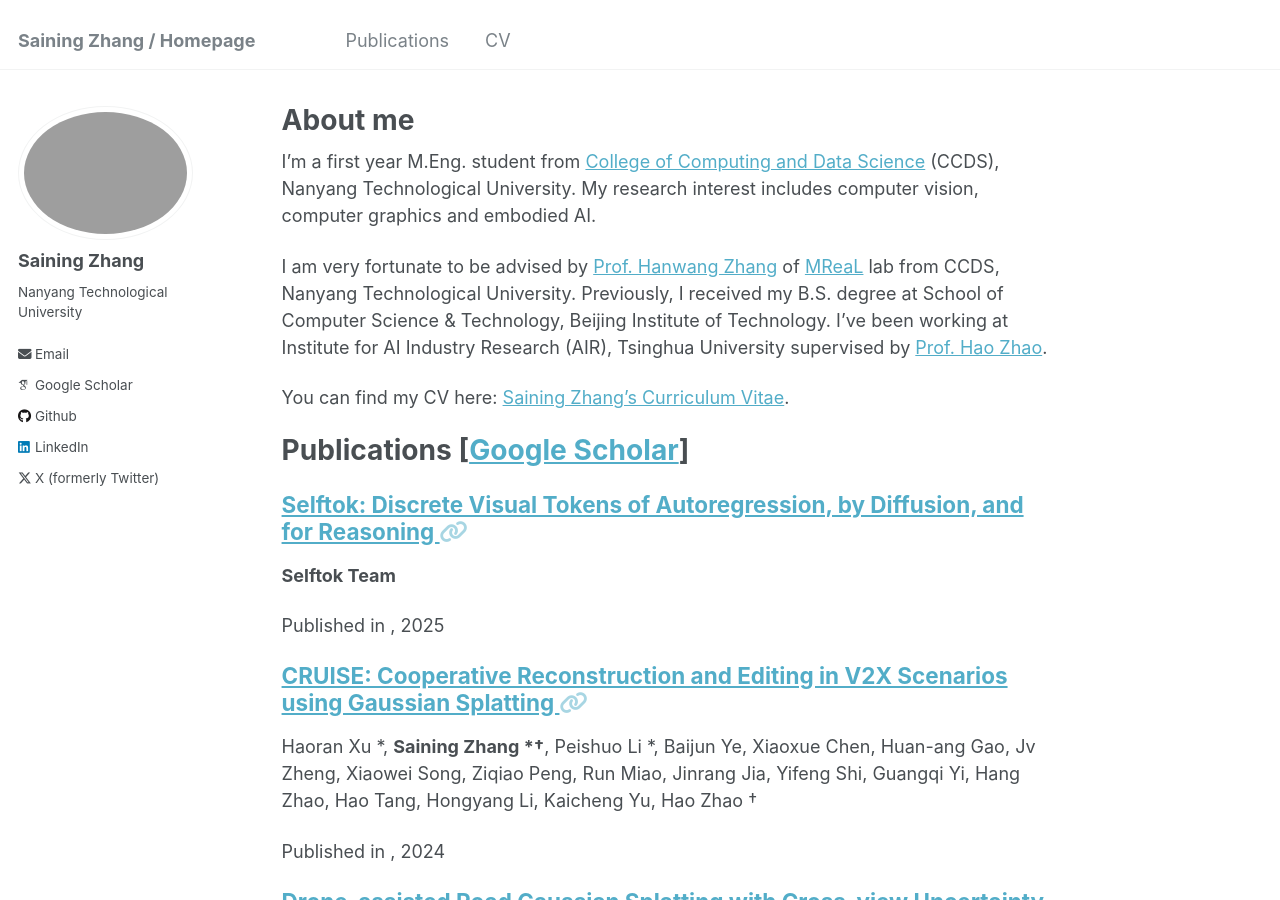
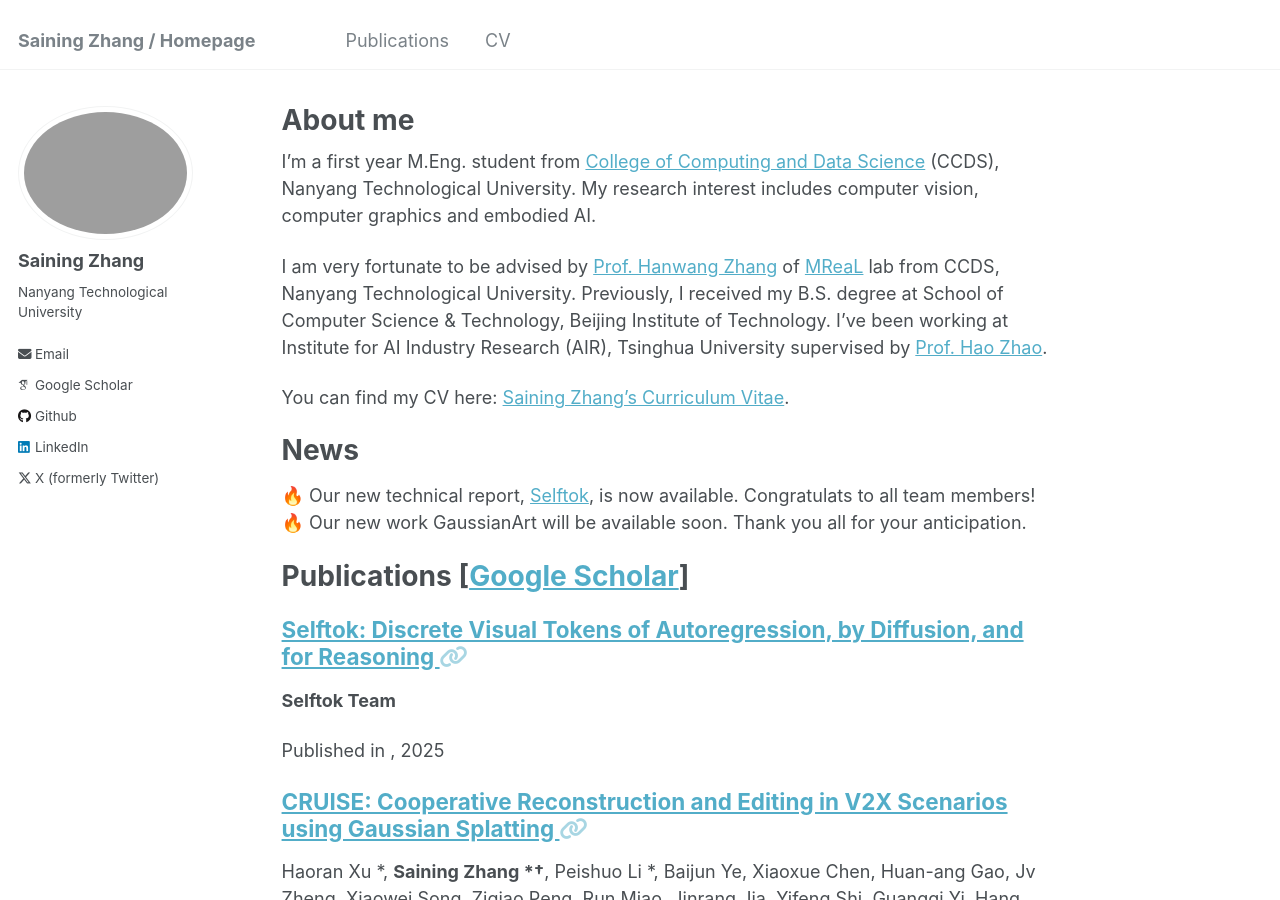
Before and after one commit to SainingZhang/SainingZhang.github.io, a Jekyll site: the page built from _pages/about.md, in a window 1280 px wide and 900 px high. Built offline with Jekyll 4.4.1, drawn with Linux system fonts in a browser that asks for light colours; some web fonts are replaced.

Commit message:
Update about.md

```diff
--- a/_pages/about.md
+++ b/_pages/about.md
@@ -13,6 +13,10 @@ I am very fortunate to be advised by [Prof. Hanwang Zhang](https://personal.ntu.
 
 You can find my CV here: [Saining Zhang's Curriculum Vitae](../assets/CV.pdf).
 
+News
+======
+🔥 Our new technical report, [Selftok](https://selftok-team.github.io/report/), is now available. Congratulats to all team members!
+🔥 Our new work GaussianArt will be available soon. Thank you all for your anticipation.
 
 Publications \[[Google Scholar](https://scholar.google.com/citations?user=P4efBMcAAAAJ&hl=zh-CN)\]
 ======
```
